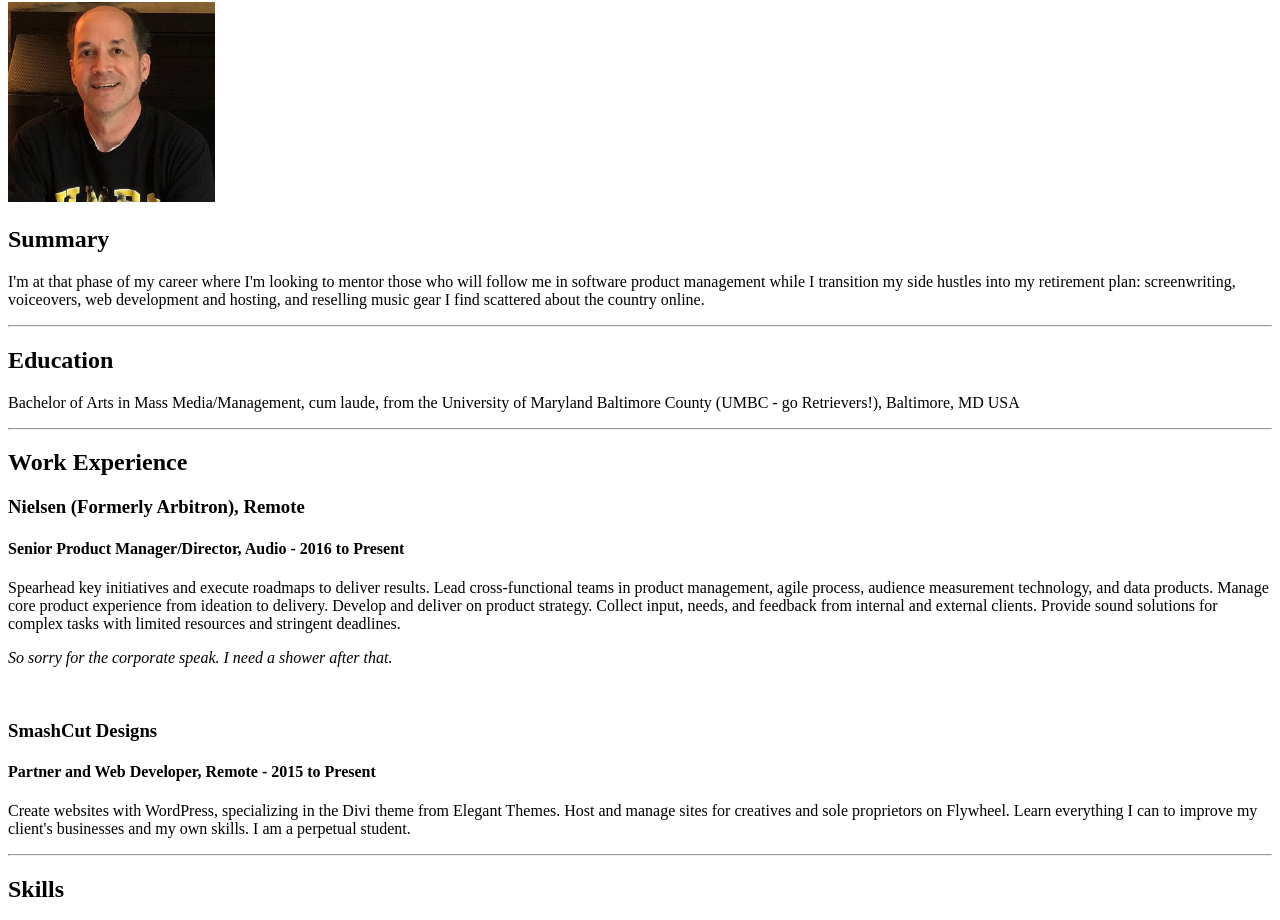
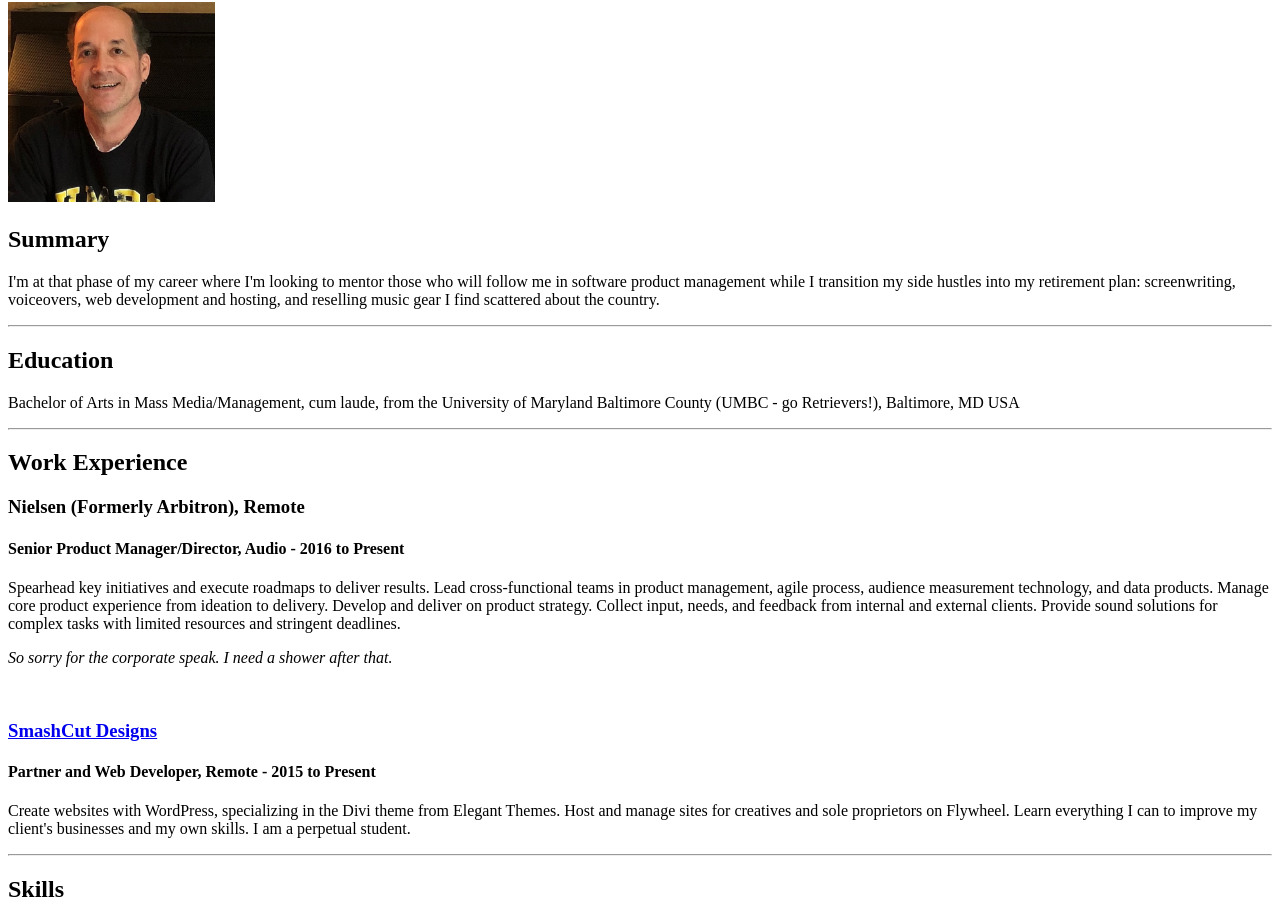
Before and after one commit to GCGeek/capstone-project-1, a plain HTML site: page index.html in a window 1280 px wide. Shown: the part 78-998 px from the top of the page. Drawn offline with Linux system fonts and the light colour scheme.

Commit message:
Update index.html

```diff
--- a/index.html
+++ b/index.html
@@ -9,7 +9,7 @@
     <h1>Mike Morucci</h1>
     <img src="./assets/images/Mike-Morucci-Profile.jpg" height="200" alt="Mike Morucci's Profile">
     <h2>Summary</h2>
-    <p>I'm at that phase of my career where I'm looking to mentor those who will follow me in software product management while I transition my side hustles into my retirement plan: screenwriting, voiceovers, web development and hosting, and reselling music gear I find scattered about the country online.</p>
+    <p>I'm at that phase of my career where I'm looking to mentor those who will follow me in software product management while I transition my side hustles into my retirement plan: screenwriting, voiceovers, web development and hosting, and reselling music gear I find scattered about the country.</p>
     <hr />
     <h2>Education</h2>
     <p>Bachelor of Arts in Mass Media/Management, cum laude, from the University of Maryland Baltimore County (UMBC - go Retrievers!), Baltimore, MD USA</p>
@@ -20,7 +20,7 @@
     <p>Spearhead key initiatives and execute roadmaps to deliver results. Lead cross-functional teams in product management, agile process, audience measurement technology, and data products. Manage core product experience from ideation to delivery. Develop and deliver on product strategy. Collect input, needs, and feedback from internal and external clients. Provide sound solutions for complex tasks with limited resources and stringent deadlines.</p>
     <p><em>So sorry for the corporate speak. I need a shower after that.</em></p>
     <br />
-    <h3>SmashCut Designs</h4>
+    <h3><a href="https://smashcutdesings/" target="_blank">SmashCut Designs</a></h4>
     <h4>Partner and Web Developer, Remote - 2015 to Present</h4>
     <p>Create websites with WordPress, specializing in the Divi theme from Elegant Themes. Host and manage sites for creatives and sole proprietors on Flywheel. Learn everything I can to improve my client's businesses and my own skills. I am a perpetual student.</p>
     <hr />
```
